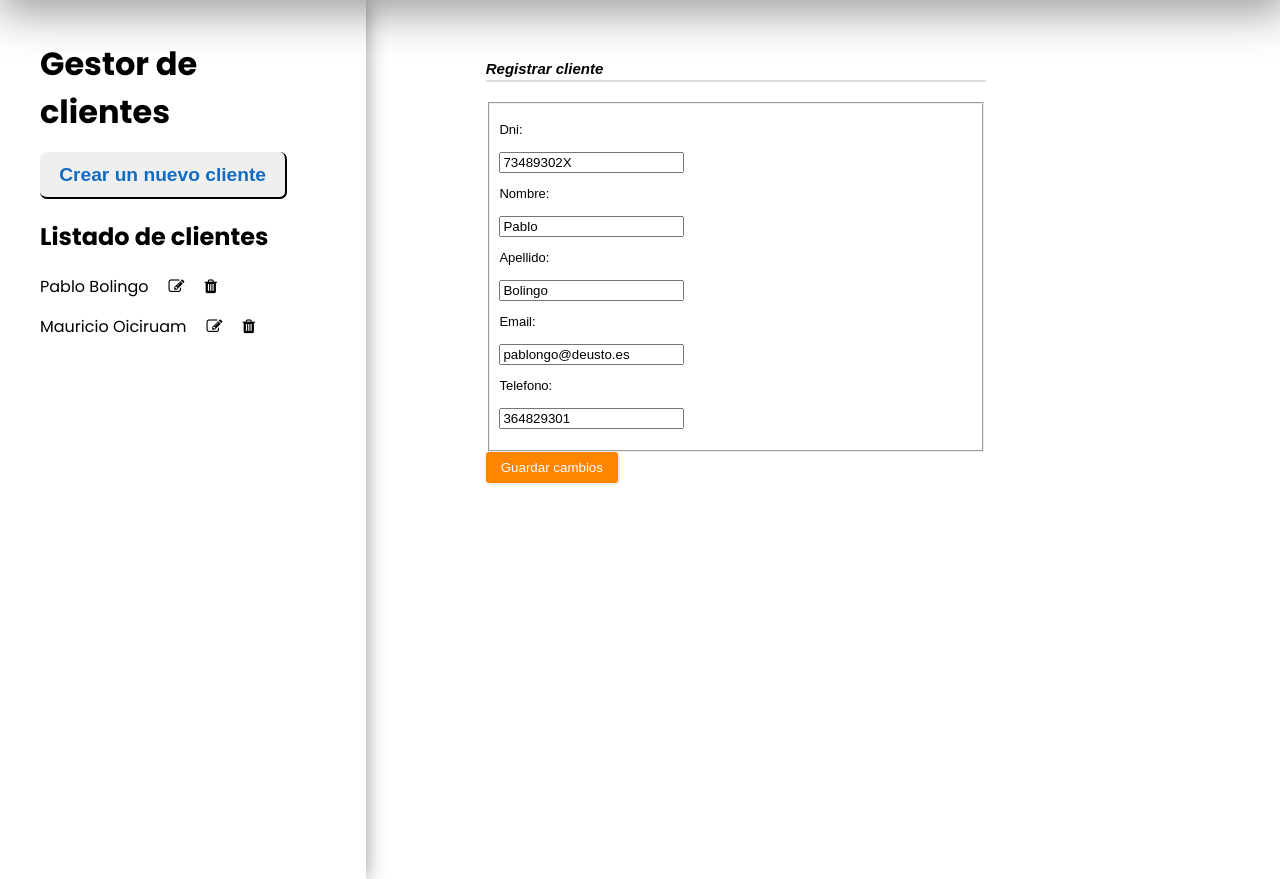
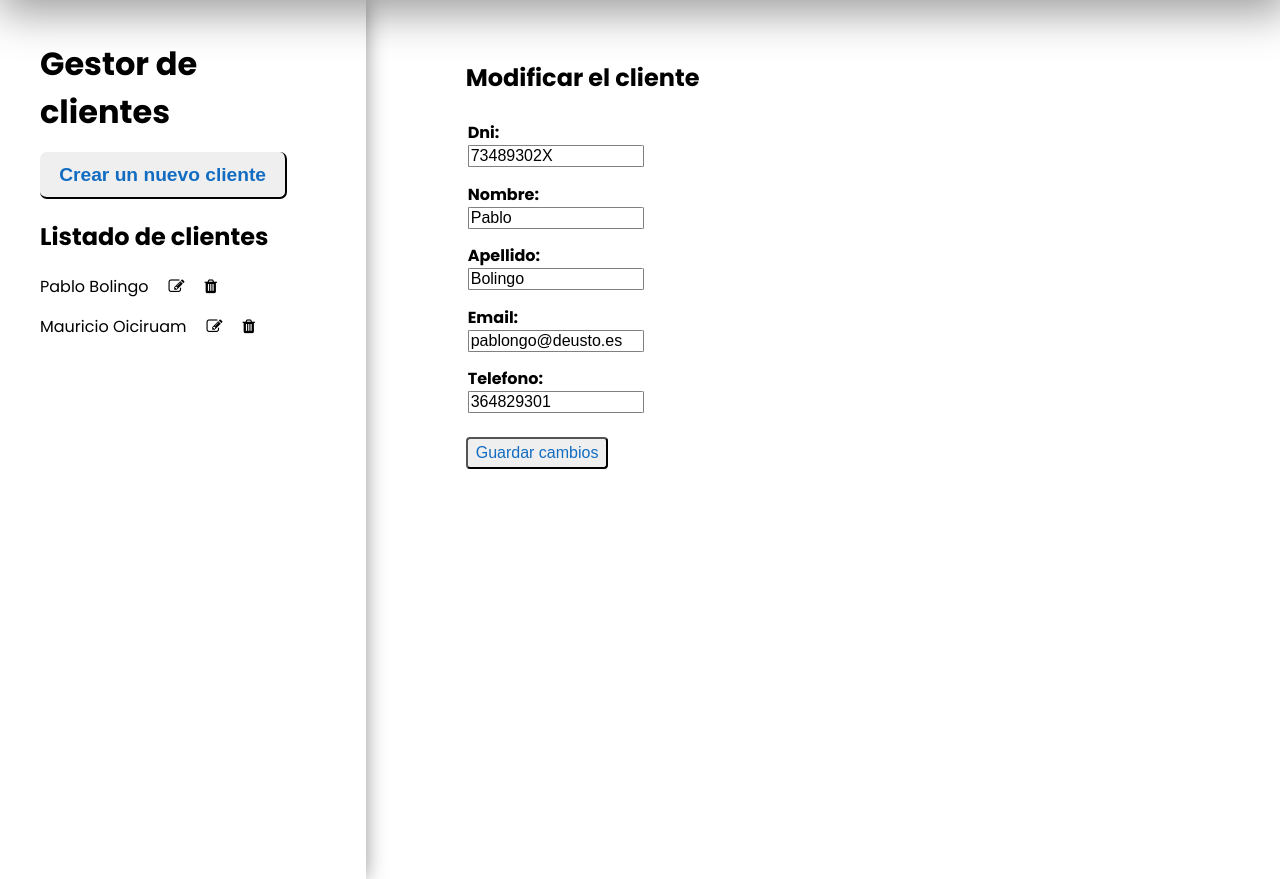
Before and after one commit to MauricioTS15/proyectoColaborativo, a Django app: page /appProyectos/clientes/1/cliente_update_form in a window 1280 px wide. Shown: the part 120-999 px from the top of the page. Run offline with Django 4.2, Linux system fonts and the light colour scheme; data comes from the database, SQL or seed files in the repository.

Commit message:
Rework del CSS en los formularios.

```diff
--- a/gestionProyectos/appProyectos/static/css/styles.css
+++ b/gestionProyectos/appProyectos/static/css/styles.css
@@ -329,82 +329,47 @@ table a:hover {
 }
 
 /* estilo de los formularios */
-.form-style-2{
-	max-width: 500px;
-	padding: 20px 12px 10px 20px;
-	font: 13px Arial, Helvetica, sans-serif;
+form fieldset {
+    border: none;
 }
-.form-style-2-heading{
-	font-weight: bold;
-	font-style: italic;
-	border-bottom: 2px solid #ddd;
-	margin-bottom: 20px;
-	font-size: 15px;
-	padding-bottom: 3px;
+
+fieldset {
+    max-width: 400px;
+    padding-left: 0;
 }
-.form-style-2 label{
-	display: block;
-	margin: 0px 0px 15px 0px;
+
+form fieldset li {
+    display: flex;
+    flex-direction: column;
 }
-.form-style-2 label > span{
-	width: 100px;
-	font-weight: bold;
-	float: left;
-	padding-top: 8px;
-	padding-right: 5px;
+
+form fieldset li label {
+    font-weight: bold;
+    font-size: 16px;
 }
-.form-style-2 span.required{
-	color:red;
+
+form fieldset li input, textarea, select {
+    margin-bottom: 0.9em;
+    border: 1px solid grey;
+    border-radius: 2%;
 }
-.form-style-2 .tel-number-field{
-	width: 40px;
-	text-align: center;
+
+form fieldset li input:hover, textarea:hover, select:hover {
+    border-color: rgb(17, 108, 194);
+    box-shadow: rgb(173, 173, 173) 0px 0px 30px 0px;
 }
-.form-style-2 input.input-field, .form-style-2 .select-field{
-	width: 48%;
+
+form fieldset li input:focus, textarea:focus, select:focus{
+    border:2px solid #206da8;
+    outline: none;
 }
-.form-style-2 input.input-field,
-.form-style-2 .tel-number-field,
-.form-style-2 .textarea-field,
- .form-style-2 .select-field{
-	box-sizing: border-box;
-	-webkit-box-sizing: border-box;
-	-moz-box-sizing: border-box;
-	border: 1px solid #C2C2C2;
-	box-shadow: 1px 1px 4px #EBEBEB;
-	-moz-box-shadow: 1px 1px 4px #EBEBEB;
-	-webkit-box-shadow: 1px 1px 4px #EBEBEB;
-	border-radius: 3px;
-	-webkit-border-radius: 3px;
-	-moz-border-radius: 3px;
-	padding: 7px;
-	outline: none;
+
+form fieldset li textarea {
+    width: 280px;
+    font-size: 16px;
 }
-.form-style-2 .input-field:focus,
-.form-style-2 .tel-number-field:focus,
-.form-style-2 .textarea-field:focus,
-.form-style-2 .select-field:focus{
-	border: 1px solid #0C0;
+
+form fieldset li input, select {
+    width: 170px;
+    font-size: 16px;
 }
-.form-style-2 .textarea-field{
-	height:100px;
-	width: 55%;
-}
-.form-style-2 input[type=submit],
-.form-style-2 input[type=button]{
-	border: none;
-	padding: 8px 15px 8px 15px;
-	background: #FF8500;
-	color: #fff;
-	box-shadow: 1px 1px 4px #DADADA;
-	-moz-box-shadow: 1px 1px 4px #DADADA;
-	-webkit-box-shadow: 1px 1px 4px #DADADA;
-	border-radius: 3px;
-	-webkit-border-radius: 3px;
-	-moz-border-radius: 3px;
-}
-.form-style-2 input[type=submit]:hover,
-.form-style-2 input[type=button]:hover{
-	background: #EA7B00;
-	color: #fff;
-}
--- a/gestionProyectos/appProyectos/templates/appProyectos/cliente_update_form.html
+++ b/gestionProyectos/appProyectos/templates/appProyectos/cliente_update_form.html
@@ -3,14 +3,12 @@
     Modificación del cliente
 {% endblock titulo %}
 {% block vista %}
-    <div class="form-style-2">
-        <div class="form-style-2-heading">Registrar cliente</div>
-        <form method="POST">
-            <fieldset>
-                {% csrf_token %}
-                {{ form.as_p }}
-            </fieldset>
-            <input type="submit" value="Guardar cambios">
-        </form>
-    </div>
+    <h2>Modificar el cliente</h2>
+    <form method="POST">
+        <fieldset>
+            {% csrf_token %}
+            {{ form.as_ul }}
+        </fieldset>
+        <input class="button-small" type="submit" value="Guardar cambios">
+    </form>
 {% endblock vista %}
```
Also changed, not shown: gestionProyectos/appProyectos/templates/appProyectos/cliente_create_form.html (+8 -10 lines), gestionProyectos/appProyectos/templates/appProyectos/empleado_create_form.html (+3 -4 lines), gestionProyectos/appProyectos/templates/appProyectos/empleado_update_form.html (+3 -4 lines), gestionProyectos/appProyectos/templates/appProyectos/proyecto_create_form.html (+3 -4 lines), gestionProyectos/appProyectos/templates/appProyectos/proyecto_update_form.html (+3 -4 lines), gestionProyectos/appProyectos/templates/appProyectos/tarea_create_form.html (+3 -4 lines), gestionProyectos/appProyectos/templates/appProyectos/tarea_update_form.html (+3 -4 lines).
